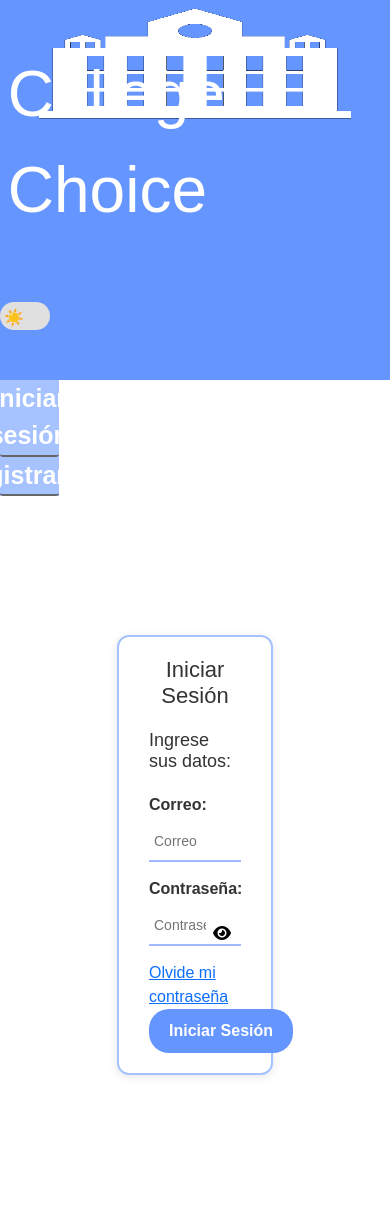
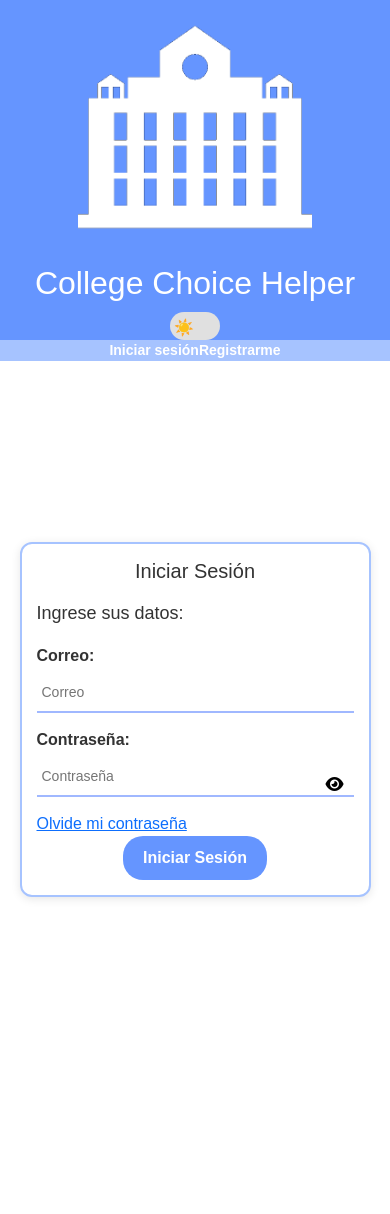
Before and after one commit to law153/Capstone_008D-Proyecto-College-Choice-Helper, a Django app: page /inicio_sesion/ in a window 390 px wide. After the commit the page ends 899 px from the top, so only its background shows below. Run offline with Django 5.2, Linux system fonts and the light colour scheme; some libraries are stand-ins or nearby versions.

Commit message:
partiendo responsive de telefono

```diff
--- /dev/null
+++ b/Fase 2/Evidencias Proyecto/Evidencias de sistema/college_choice_helper/core/static/core/css/estiloCelular.css
@@ -0,0 +1,171 @@
+@media (max-width: 768px) {
+    /* Estructura general */
+    .contenidoTotal {
+        flex-direction: column;
+        height: auto;
+    }
+
+    /* Barra superior */
+    .barraSuperior {
+        height: auto;
+        flex-direction: column;
+        justify-content: center;
+        text-align: center;
+    }
+
+    .barraSuperior a {
+        font-size: 32px;
+        margin: 5px 0;
+    }
+
+    .contenedor-logo img {
+        width: 60%;
+        margin: 10px 0;
+    }
+
+    /* Menús laterales → se apilan arriba o desaparecen */
+    .columnaCuenta,
+    .columnaNav,
+    .columnaNoCuenta {
+        width: 100%;
+        flex-direction: row;
+        justify-content: center;
+        align-items: center;
+        height: auto;
+        overflow: visible;
+    }
+
+    .columnaCuenta ul,
+    .columnaNav ul,
+    .columnaNoCuenta ul {
+        flex-direction: row;
+        flex-wrap: wrap;
+        justify-content: center;
+    }
+
+    .columnaCuenta li,
+    .columnaNav li,
+    .columnaNoCuenta li {
+        flex: none;
+        width: auto;
+        margin: 5px;
+        border-bottom: none;
+        border-radius: 8px;
+        padding: 5px 10px;
+    }
+
+    .columnaCuenta a,
+    .columnaNav a,
+    .columnaNoCuenta a {
+        font-size: 14px;
+    }
+
+    /* Formularios */
+    .contenedorForm {
+        width: 90%;
+        margin: 20px auto;
+        padding: 15px;
+    }
+
+    .contenedorForm h1 {
+        font-size: 20px;
+    }
+
+    /* Estadísticas / tarjetas */
+    .contenedorRecomendaciones {
+        width: 95%;
+        flex-direction: column;
+        align-items: center;
+    }
+
+    .contenedorInsti {
+        width: 100%;
+        height: auto;
+        margin-bottom: 15px;
+    }
+
+    /* Imagenes */
+    .contenedor-img {
+        width: 80px;
+        height: 80px;
+    }
+
+    /* Botón del menú hamburguesa */
+.menu-toggle {
+  position: fixed;
+  top: 15px;
+  left: 15px;
+  font-size: 30px;
+  cursor: pointer;
+  z-index: 1001;
+  background: #6595ff;
+  color: white;
+  border-radius: 8px;
+  padding: 5px 10px;
+  transition: background 0.3s;
+}
+
+.menu-toggle:hover {
+  background: #4a7bdb;
+}
+
+/* Menú lateral */
+.sidebar {
+  position: fixed;
+  left: -260px; /* oculto */
+  top: 0;
+  width: 250px;
+  height: 100%;
+  background-color: #f8faff;
+  box-shadow: 2px 0 5px rgba(0,0,0,0.2);
+  overflow-y: auto;
+  transition: left 0.3s ease;
+  z-index: 1000;
+  padding: 20px;
+}
+
+.dark-mode .sidebar {
+  background-color: #1f1f1f;
+  color: #e0e0e0;
+}
+
+.sidebar.open {
+  left: 0; /* visible */
+}
+
+/* Cabecera del menú */
+.sidebar-header {
+  display: flex;
+  justify-content: space-between;
+  align-items: center;
+  border-bottom: 2px solid #6595ff;
+  padding-bottom: 10px;
+  margin-bottom: 15px;
+}
+
+.sidebar-section {
+  list-style: none;
+  padding: 0;
+  margin-bottom: 20px;
+}
+
+.sidebar-section li {
+  margin: 10px 0;
+}
+
+.sidebar-section a {
+  text-decoration: none;
+  color: #333;
+  font-weight: bold;
+  transition: color 0.3s;
+}
+
+.dark-mode .sidebar-section a {
+  color: #e0e0e0;
+}
+
+.sidebar-section a:hover {
+  color: #6595ff;
+}
+
+}
--- a/Fase 2/Evidencias Proyecto/Evidencias de sistema/college_choice_helper/core/templates/core/sinCuenta/plantillaSinCuenta.html
+++ b/Fase 2/Evidencias Proyecto/Evidencias de sistema/college_choice_helper/core/templates/core/sinCuenta/plantillaSinCuenta.html
@@ -29,6 +29,7 @@
         <script src="https://cdn.jsdelivr.net/npm/sweetalert2@11"></script>
         <!--Diseño propio-->
         <link rel="stylesheet" type="text/css" href="{% static  'core/css/estilo.css'%}">
+        <link rel="stylesheet" type="text/css" href="{% static  'core/css/estiloCelular.css'%}">
         <script src="https://kit.fontawesome.com/2c74fac334.js" crossorigin="anonymous"></script>
         {% block disenos %}
         {% endblock disenos %}
```
Also changed, not shown: Fase 2/Evidencias Proyecto/Evidencias de sistema/college_choice_helper/core/static/core/css/estilo.css (line endings or trailing spaces).
